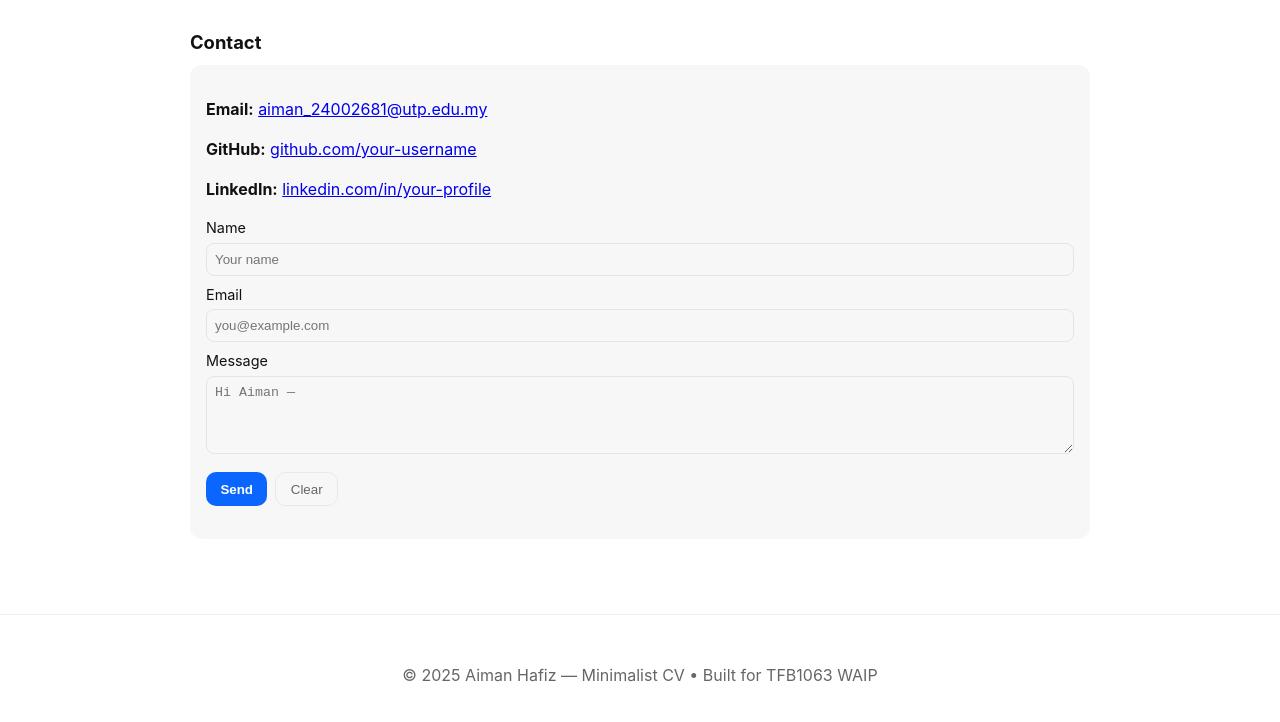
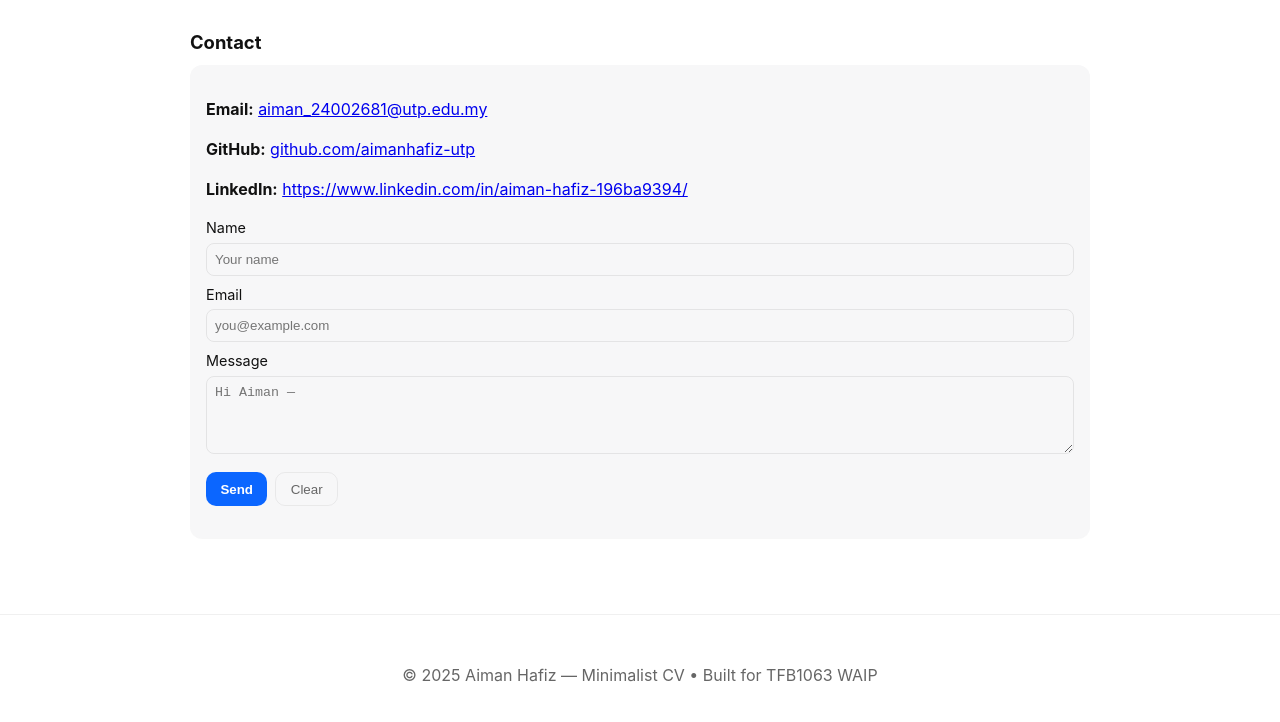
Before and after one commit to aimanhafiz-utp/my-cv-website, a plain HTML site: page my-cv-website/index.html in a window 1280 px wide. Shown: the part 1335-2057 px from the top of the page. Drawn offline with Linux system fonts and the light colour scheme.

Commit message:
Add files via upload
Initial upload of CV website

```diff
--- a/my-cv-website/index.html
+++ b/my-cv-website/index.html
@@ -107,8 +107,8 @@
 
       <div class="card contact-card">
         <p><strong>Email:</strong> <a href="mailto:aiman_24002681@utp.edu.my">aiman_24002681@utp.edu.my</a></p>
-        <p><strong>GitHub:</strong> <a href="#" title="Add your GitHub profile link">github.com/your-username</a></p>
-        <p><strong>LinkedIn:</strong> <a href="#" title="Add your LinkedIn profile link">linkedin.com/in/your-profile</a></p>
+        <p><strong>GitHub:</strong> <a href="github.com/aimanhafiz-utp" title="Add your GitHub profile link">github.com/aimanhafiz-utp</a></p>
+        <p><strong>LinkedIn:</strong> <a href="https://www.linkedin.com/in/aiman-hafiz-196ba9394/" title="Add your LinkedIn profile link">https://www.linkedin.com/in/aiman-hafiz-196ba9394/</a></p>
 
         <form id="contact-form" novalidate>
           <label for="name">Name</label>
```
